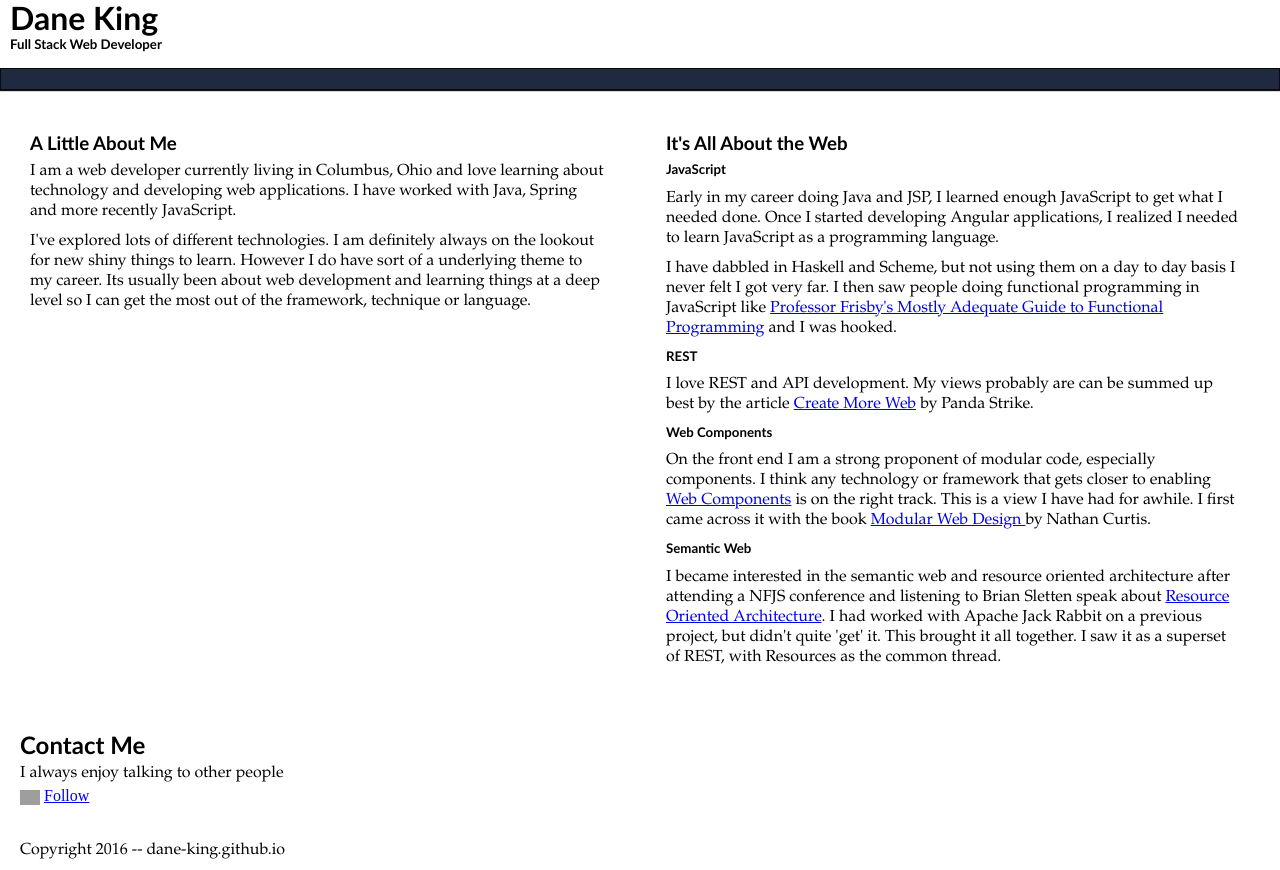
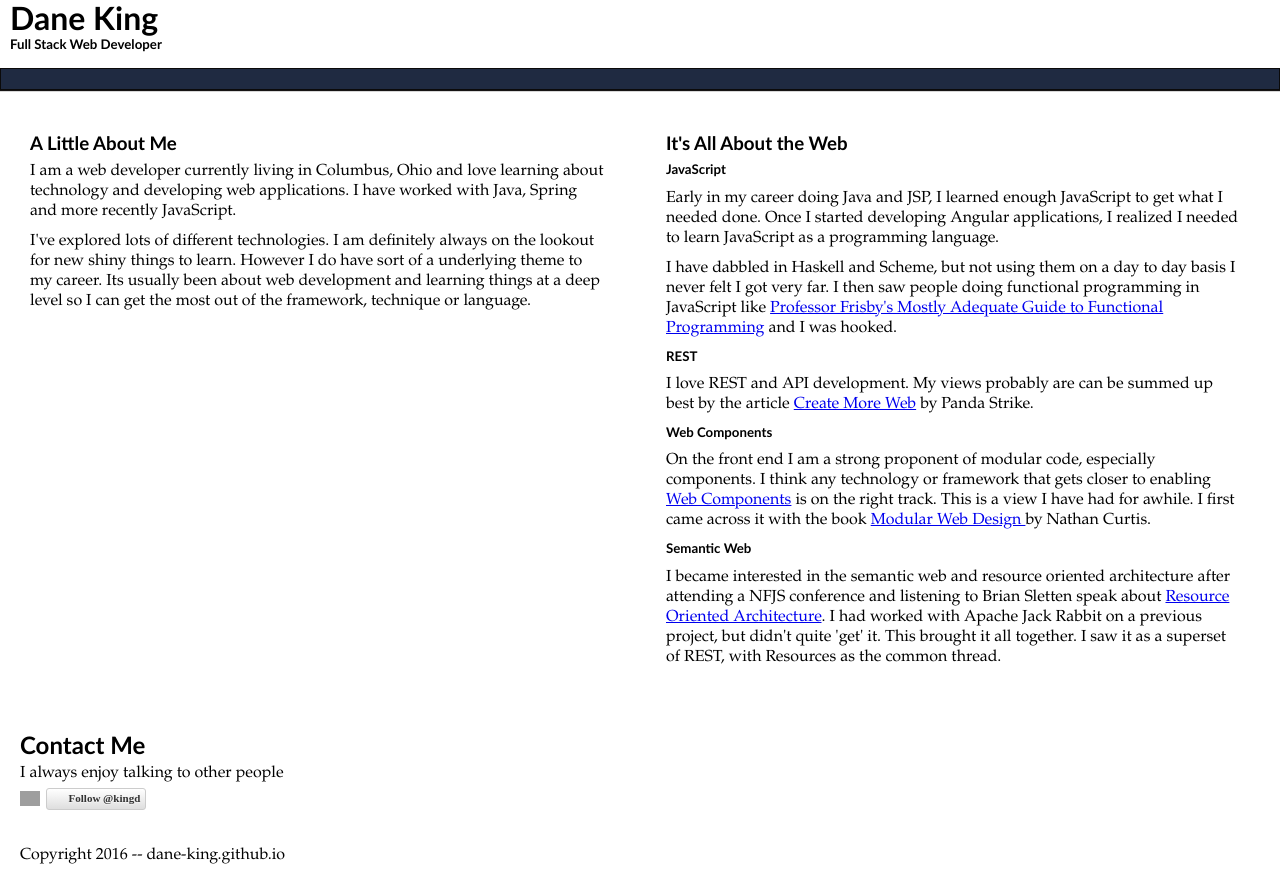
Before and after one commit to dane-king/dane-king-backup.github.io, a plain HTML site: page index.html in a window 1280 px wide. Drawn offline with Linux system fonts and the light colour scheme; grey boxes are pictures that could not be loaded.

Commit message:
custom twitter button

```diff
--- a/css/main.css
+++ b/css/main.css
@@ -1,46 +1,108 @@
-.clear{
+.clear {
   clear: both;
 }
 
-.column{
-  float:left;
-  width:45%;
-  padding:30px;
+.column {
+  float: left;
+  width: 45%;
+  padding: 30px;
 }
 
+.grad {
+  background: #1F2A41;
+  /* For browsers that do not support gradients */
+  background: -webkit-linear-gradient(right, #1F2A41, #aca5a4);
+  /* For Safari 5.1 to 6.0 */
+  background: -o-linear-gradient(right, #1F2A41, #aca5a4);
+  /* For Opera 11.1 to 12.0 */
+  background: -moz-linear-gradient(right, #1F2A41, #aca5a4);
+  /* For Firefox 3.6 to 15 */
+  background: linear-gradient(right, #1F2A41, #aca5a4);
+  /* Standard syntax */
+}
 
-.grad {
-    background: #1F2A41; /* For browsers that do not support gradients */
-    background: -webkit-linear-gradient(right, #1F2A41, #aca5a4); /* For Safari 5.1 to 6.0 */
-    background: -o-linear-gradient(right,#1F2A41, #aca5a4); /* For Opera 11.1 to 12.0 */
-    background: -moz-linear-gradient(right,#1F2A41, #aca5a4); /* For Firefox 3.6 to 15 */
-    background: linear-gradient(right, #1F2A41, #aca5a4); /* Standard syntax */
-}
-.grad::before{
+.grad::before {
   content: "";
 }
 
-.top_header{
+.top_header {
   padding: 5px 10px 0px;
 }
 
-#contact{
-  clear:both;
-  padding:30px 20px;
+#contact {
+  clear: both;
+  padding: 30px 20px;
 }
 
-footer{
+footer {
   padding-left: 20px;
 }
 
-.line{
-	background:#1F2A41;
-	padding:10px 0px;
-  margin:10px 0px;
+.line {
+  background: #1F2A41;
+  padding: 10px 0px;
+  margin: 10px 0px;
+  border: 1px solid #0b0a0a;
+  -moz-box-shadow: 0 1px 1px #161414;
+  -webkit-box-shadow: 0 1px 1px #161414;
+  box-shadow: 0 1px 1px #161414;
+}
 
-	border:1px solid #0b0a0a;
+.custom-follow-button {
+  width: 200px;
+  display: inline-flex;
+  margin-left: .1em;
+}
 
-	-moz-box-shadow:0 1px 1px #161414;
-	-webkit-box-shadow:0 1px 1px #161414;
-	box-shadow:0 1px 1px #161414;
+.custom-follow-button a {
+  position: relative;
+  display: inline-block;
+  height: 16px;
+  padding: 2px;
+  border: 1px solid #ccc;
+  font-size: 11px;
+  color: #333;
+  text-decoration: none;
+  text-shadow: 0 1px 0 rgba(255, 255, 255, .5);
+  font-weight: bold;
+  background-color: #F8F8F8;
+  background-image: -webkit-gradient(linear, left top, left bottom, from(#FFF), to(#DEDEDE));
+  background-image: -moz-linear-gradient(top, #FFF, #DEDEDE);
+  background-image: -o-linear-gradient(top, #FFF, #DEDEDE);
+  background-image: -ms-linear-gradient(top, #FFF, #DEDEDE);
+  border: #CCC solid 1px;
+  -moz-border-radius: 3px;
+  -webkit-border-radius: 3px;
+  border-radius: 3px;
+  cursor: pointer;
+  overflow: hidden;
 }
+
+.custom-follow-button a:hover {
+  border-color: #BBB;
+  background-color: #F8F8F8;
+  background-image: -webkit-gradient(linear, left top, left bottom, from(#F8F8F8), to(#D9D9D9));
+  background-image: -moz-linear-gradient(top, #F8F8F8, #D9D9D9);
+  background-image: -o-linear-gradient(top, #F8F8F8, #D9D9D9);
+  background-image: -ms-linear-gradient(top, #F8F8F8, #D9D9D9);
+  background-image: linear-gradient(top, #F8F8F8, #D9D9D9);
+  -webkit-box-shadow: none;
+  -moz-box-shadow: none;
+  box-shadow: none;
+}
+
+.custom-follow-button a .btn-icon {
+  position: absolute;
+  width: 16px;
+  height: 13px;
+  top: 50%;
+  left: 3px;
+  margin-top: -6px;
+  background: url('https://twitter.com/favicons/favicon.ico') 1px center no-repeat;
+  background-size: 13px;
+}
+
+.custom-follow-button a .btn-text {
+  display: inline-block;
+  padding: 2px 3px 0 20px;
+}
--- a/index.html
+++ b/index.html
@@ -1,19 +1,21 @@
 <!DOCTYPE html>
 <html lang="en">
+
 <head>
 
-    <meta http-equiv="Content-Type" content="text/html; charset=utf-8"/>
+  <meta http-equiv="Content-Type" content="text/html; charset=utf-8" />
 
   <title>Dane King</title>
 
-    <link rel="stylesheet" type="text/css" href="css/reset.css"/>
-    <link rel="stylesheet" type="text/css" href="css/main.css"/>
+  <link rel="stylesheet" type="text/css" href="css/reset.css" />
+  <link rel="stylesheet" type="text/css" href="css/main.css" />
 
   <!-- Internet Explorer HTML5 enabling script: -->
 
   <!--[if IE]> <script src="http://html5shiv.googlecode.com/svn/trunk/html5.js"></script> <style type="text/css"> .clear { zoom: 1; display: block; } </style> <![endif]-->
 
 </head>
+
 <body>
   <section id="page">
     <header class="top_header">
@@ -35,8 +37,8 @@
         I am a web developer currently living in Columbus, Ohio and love learning about technology and developing web applications. I have worked with Java, Spring and more recently JavaScript.
       </p>
       <p>
-          I've explored lots of different technologies. I am definitely always on the lookout for new shiny things to learn. However I do have sort of a underlying theme to my career. Its usually been
-          about web development and learning things at a deep level so I can get the most out of the framework, technique or language.
+        I've explored lots of different technologies. I am definitely always on the lookout for new shiny things to learn. However I do have sort of a underlying theme to my career. Its usually been about web development and learning things at a deep level so
+        I can get the most out of the framework, technique or language.
       </p>
     </article>
     <article id="interests" class="column">
@@ -51,13 +53,10 @@
             </h5>
           </header>
           <p>
-              Early in my career doing Java and JSP, I learned enough JavaScript to get what I needed done. Once I started developing Angular applications, I realized I needed to learn JavaScript as
-              a programming language.
+            Early in my career doing Java and JSP, I learned enough JavaScript to get what I needed done. Once I started developing Angular applications, I realized I needed to learn JavaScript as a programming language.
           </p>
           <p>
-              I have dabbled in Haskell and Scheme, but not using them on a day to day basis I never felt I got very far.
-              I then saw people doing functional programming in JavaScript like <a href="https://github.com/MostlyAdequate/mostly-adequate-guide">Professor  Frisby's Mostly Adequate Guide to Functional Programming</a>
-              and I was hooked.
+            I have dabbled in Haskell and Scheme, but not using them on a day to day basis I never felt I got very far. I then saw people doing functional programming in JavaScript like <a href="https://github.com/MostlyAdequate/mostly-adequate-guide">Professor  Frisby's Mostly Adequate Guide to Functional Programming</a>            and I was hooked.
           </p>
         </li>
         <li>
@@ -68,8 +67,7 @@
           </header>
           <p>
             I love REST and API development. My views probably are can be summed up best by the article
-              <a href='https://www.pandastrike.com/posts/20151019-create-more-web' target="_blank">Create More Web</a>
-              by Panda Strike.
+            <a href='https://www.pandastrike.com/posts/20151019-create-more-web' target="_blank">Create More Web</a> by Panda Strike.
           </p>
         </li>
         <li>
@@ -81,8 +79,7 @@
         </li>
         <p>
           On the front end I am a strong proponent of modular code, especially components. I think any technology or framework that gets closer to enabling
-            <a href="https://developer.mozilla.org/en-US/docs/Web/Web_Components">Web Components</a>
-            is on the right track. This is a view I have had for awhile. I first came across it with the book
+          <a href="https://developer.mozilla.org/en-US/docs/Web/Web_Components">Web Components</a> is on the right track. This is a view I have had for awhile. I first came across it with the book
           <a href="https://read.amazon.com/kp/embed?asin=B003FJ64EE&asin=B003FJ64EE&preview=newtab&linkCode=kpe&ref_=cm_sw_r_kb_dp_s4AtxbZ5J4FP4" target="_blank">
             <!--<img src="http://ecx.images-amazon.com/images/I/51ayBF5l0gL._SX258_BO1,204,203,200_.jpg" alt="Modular Web Design" />-->
             Modular Web Design
@@ -96,9 +93,8 @@
               <small>Semantic Web</small>
             </h5>
           </header>
-            <p>I became interested in the semantic web and resource oriented architecture after attending a NFJS conference and listening to Brian Sletten speak about <a href="https://vimeo.com/81396582">Resource Oriented Architecture</a>.
-              I had worked with Apache Jack Rabbit on a previous project,
-              but didn't quite 'get' it. This brought it all together. I saw it as a superset of REST, with Resources as the common thread.</p>
+          <p>I became interested in the semantic web and resource oriented architecture after attending a NFJS conference and listening to Brian Sletten speak about <a href="https://vimeo.com/81396582">Resource Oriented Architecture</a>. I had worked with
+            Apache Jack Rabbit on a previous project, but didn't quite 'get' it. This brought it all together. I saw it as a superset of REST, with Resources as the common thread.</p>
         </li>
       </ul>
     </article>
@@ -110,7 +106,15 @@
         <a href="https://www.linkedin.com/pub/dane-king/5/922/269" style="text-decoration:none;" title="View Dane King's LinkedIn profile">
           <span style="font: 80% Arial,sans-serif; color:#0783B6;"><img src="https://static.licdn.com/scds/common/u/img/webpromo/btn_in_20x15.png" width="20" height="15" alt="View Dane King's LinkedIn profile" style="vertical-align:middle;" border="0"></span>
         </a>
-          <a href="https://twitter.com/kingd9" class="twitter-follow-button" data-show-count="false">Follow</a><script async src="//platform.twitter.com/widgets.js" charset="utf-8"></script>
+
+        <!--https://codepen.io/alistairtweedie/pen/JlFnq twitter button without iframe-->
+        <div class="custom-follow-button">
+          <a href="https://twitter.com/intent/user?screen_name=kingd9" target="_blank" alt="Follow kingd9">
+            <i class="btn-icon"></i>
+            <span class="btn-text">Follow @kingd</span>
+          </a>
+        </div>
+
       </div>
     </article>
     <footer>
@@ -135,4 +139,5 @@
   ga('create', 'UA-78230958-1', 'auto');
   ga('send', 'pageview');
 </script>
+
 </html>
```
Lines whose indentation alone changed are shown as unchanged.
